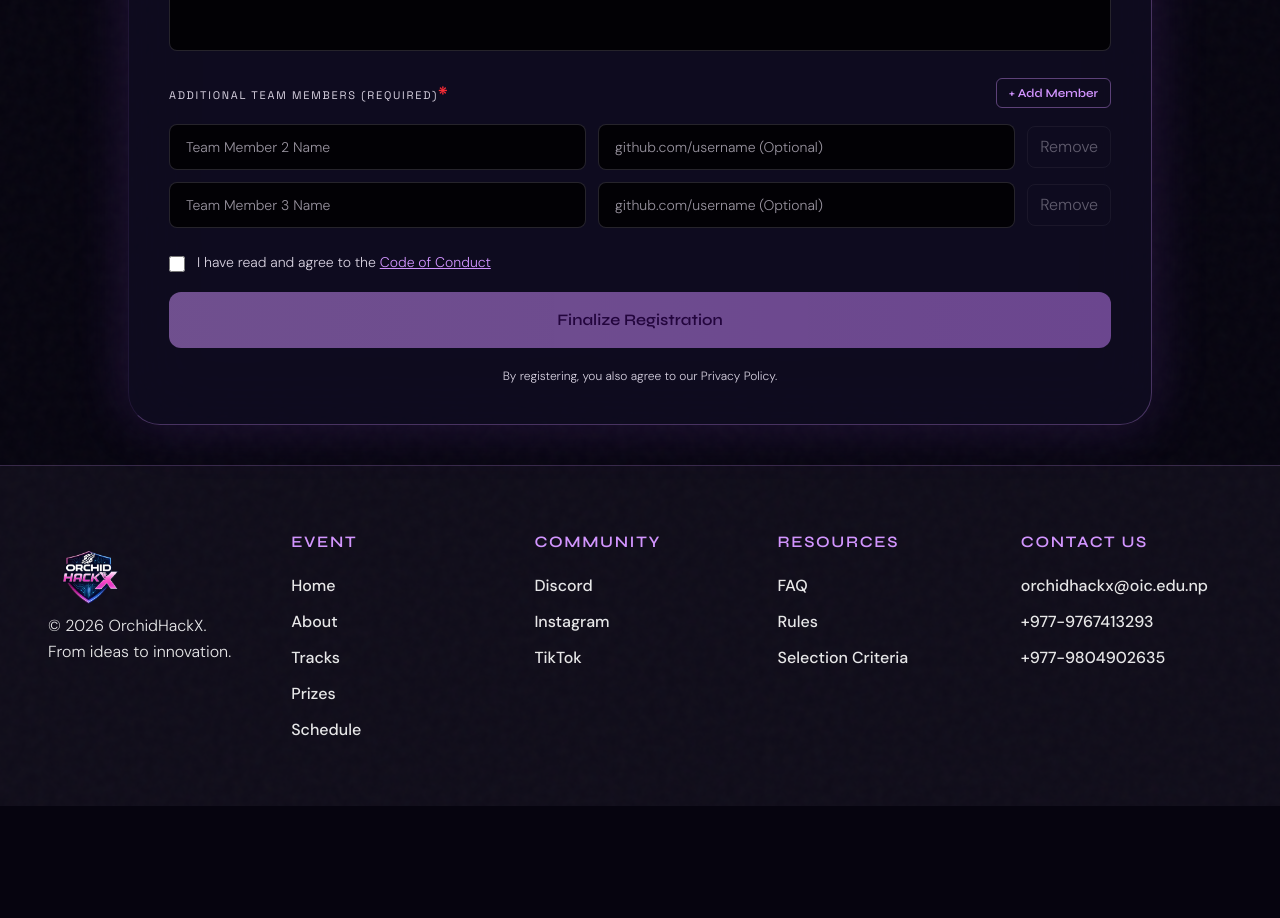
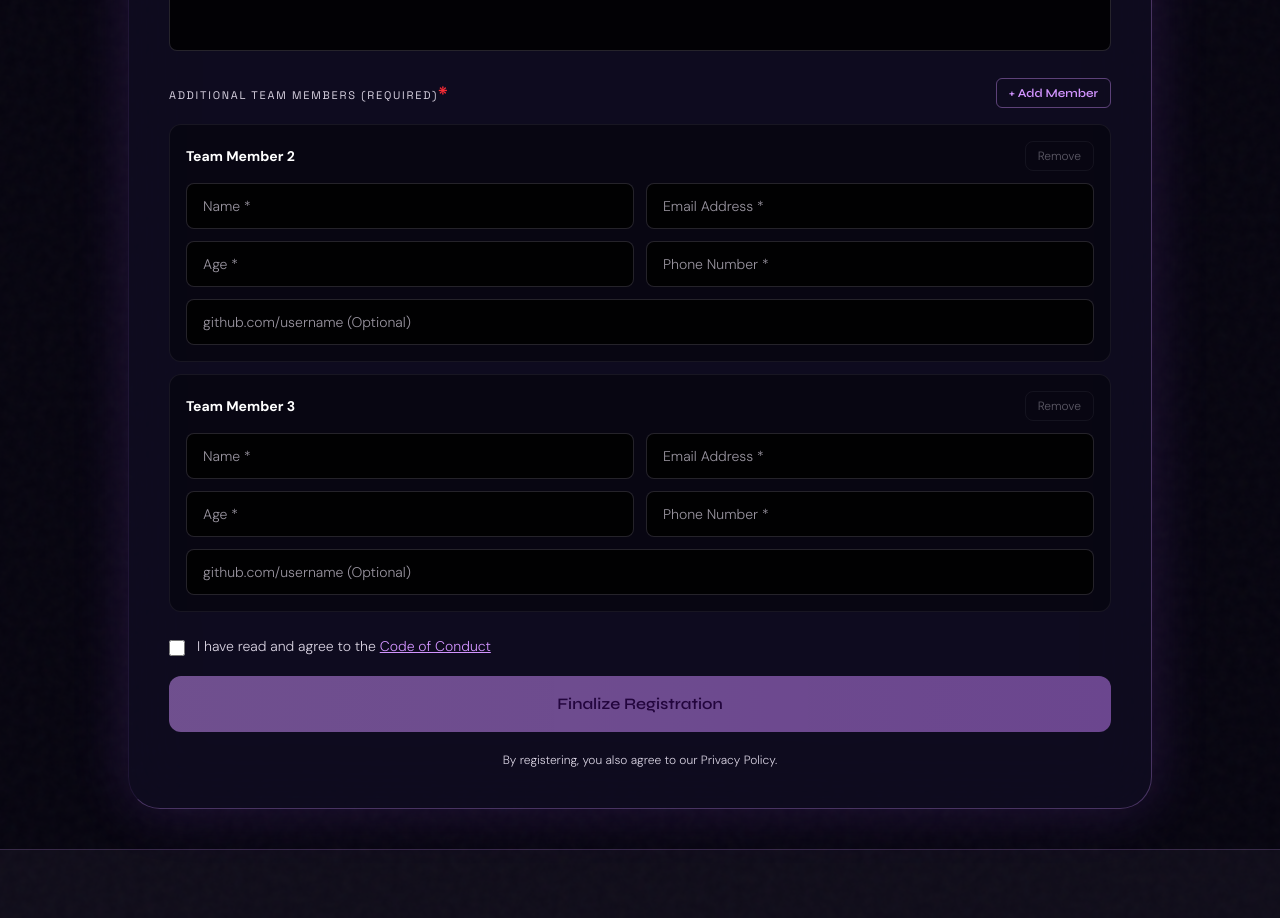
Before and after one commit to sandeepregmi1/Orchid-HackX-frontend, a React (Vite) app: page /register in a window 1280 px wide. Shown: the part 1280-2198 px from the top of the page. Before the commit the page ends 2086 px from the top, so only its background shows below. Built offline with nearby package versions, Linux system fonts and the light colour scheme.

Commit message:
including additional field in team members

```diff
--- a/src/pages/Register.tsx
+++ b/src/pages/Register.tsx
@@ -26,14 +26,22 @@ interface InputProps {
   name?: string;
   value?: string | number;
   onChange?: (e: React.ChangeEvent<HTMLInputElement | HTMLTextAreaElement | HTMLSelectElement>) => void;
+  min?: string | number;
+  max?: string | number;
+  maxLength?: number;
+  pattern?: string;
+  title?: string;
 }
 
 interface TeamMember {
   name: string;
   github: string;
+  email: string;
+  age: string;
+  phoneNumber: string;
 }
 
-function InputField({ placeholder, type = 'text', required = false, name, value, onChange }: InputProps) {
+function InputField({ placeholder, type = 'text', required = false, name, value, onChange, min, max, maxLength, pattern, title }: InputProps) {
   return (
     <input
       required={required}
@@ -42,6 +50,11 @@ function InputField({ placeholder, type = 'text', required = false, name, value,
       value={value}
       onChange={onChange}
       placeholder={placeholder}
+      min={min}
+      max={max}
+      maxLength={maxLength}
+      pattern={pattern}
+      title={title}
       className="w-full bg-black/80 border border-outline-variant/40 rounded-lg px-4 py-3.5 text-sm text-on-surface placeholder:text-on-surface-variant/70 focus:outline-none focus:border-primary transition-colors"
     />
   );
@@ -75,8 +88,8 @@ const [phoneError, setPhoneError] = useState('');
   const [selectedTrack, setSelectedTrack] = useState('AI / ML');
   const [cocAccepted, setCocAccepted] = useState(false);
   const [teamMembers, setTeamMembers] = useState<TeamMember[]>([
-    { name: '', github: '' },
-    { name: '', github: '' },
+    { name: '', github: '', email: '', age: '', phoneNumber: '' },
+    { name: '', github: '', email: '', age: '', phoneNumber: '' },
   ]);
 
   const navigate = useNavigate();
@@ -109,10 +122,37 @@ const handleChange = (
     setLoading(true);
     setIsError(false);
 
+    const userAge = parseInt(formData.age);
+    if (isNaN(userAge) || userAge < 18 || userAge > 24) {
+      setIsError(true);
+      setErrorMessage('Participant age must be between 18 and 24 years old');
+      setLoading(false);
+      return;
+    }
+
     if (!/^9\d{9}$/.test(formData.phoneNumber)) {
       setIsError(true);
       setErrorMessage('Phone number must be 10 digits starting with 9');
+      setLoading(false);
       return;
+    }
+
+    // Validate team members
+    for (let i = 0; i < teamMembers.length; i++) {
+      const member = teamMembers[i];
+      const memberAge = parseInt(member.age);
+      if (isNaN(memberAge) || memberAge < 18 || memberAge > 24) {
+        setIsError(true);
+        setErrorMessage(`Team member ${member.name || i + 2} must be between 18 and 24 years old`);
+        setLoading(false);
+        return;
+      }
+      if (!/^9\d{9}$/.test(member.phoneNumber)) {
+        setIsError(true);
+        setErrorMessage(`Team member ${member.name || i + 2} phone number must be 10 digits starting with 9`);
+        setLoading(false);
+        return;
+      }
     }
 
     // Prepare JSON payload for Backend
@@ -165,7 +205,7 @@ const handleChange = (
 
   const addTeamMember = () => {
     if (teamMembers.length < 3) {
-      setTeamMembers((prev) => [...prev, { name: '', github: '' }]);
+      setTeamMembers((prev) => [...prev, { name: '', github: '', email: '', age: '', phoneNumber: '' }]);
       setTeamSize('4');
     }
   };
@@ -322,6 +362,8 @@ const handleChange = (
                           value={formData.age}
                           onChange={handleChange}
                           required
+                          min="18"
+                          max="24"
                         />
                       </div>
                     </div>
@@ -335,6 +377,10 @@ const handleChange = (
                         name="phoneNumber"
                         value={formData.phoneNumber}
                         onChange={handleChange}
+                        required
+                        maxLength={10}
+                        pattern="^9\d{9}$"
+                        title="Phone number must be 10 digits starting with 9"
                       />
                       {phoneError && (
                         <p className="text-red-500 text-xs font-medium">
@@ -504,35 +550,65 @@ const handleChange = (
                       {teamMembers.map((member, index) => (
                         <div
                           key={`member-${index}`}
-                          className="grid md:grid-cols-[1fr_1fr_auto] gap-3 items-center"
+                          className="flex flex-col gap-3 p-4 border border-outline-variant/20 rounded-xl bg-black/40 relative"
                         >
+                          <div className="flex justify-between items-center">
+                            <span className="text-sm font-semibold text-on-surface">Team Member {index + 2}</span>
+                            <button
+                              type="button"
+                              onClick={() => removeTeamMember(index)}
+                              disabled={teamMembers.length <= 2}
+                              className="px-3 py-1.5 rounded-lg border border-outline-variant/40 text-on-surface-variant hover:text-on-surface hover:border-red-500/40 hover:text-red-500 disabled:opacity-40 disabled:cursor-not-allowed transition-colors text-xs"
+                            >
+                              Remove
+                            </button>
+                          </div>
+                          <div className="grid md:grid-cols-2 gap-3">
                             <input
                               type="text"
                               required
                               value={member.name}
-                            onChange={(e) =>
-                              updateTeamMember(index, 'name', e.target.value)
-                            }
-                            placeholder={`Team Member ${index + 2} Name`}
+                              onChange={(e) => updateTeamMember(index, 'name', e.target.value)}
+                              placeholder={`Name *`}
+                              className="w-full bg-black/80 border border-outline-variant/40 rounded-lg px-4 py-3 text-sm text-on-surface placeholder:text-on-surface-variant/70 focus:outline-none focus:border-primary transition-colors"
+                            />
+                            <input
+                              type="email"
+                              required
+                              value={member.email}
+                              onChange={(e) => updateTeamMember(index, 'email', e.target.value)}
+                              placeholder="Email Address *"
+                              className="w-full bg-black/80 border border-outline-variant/40 rounded-lg px-4 py-3 text-sm text-on-surface placeholder:text-on-surface-variant/70 focus:outline-none focus:border-primary transition-colors"
+                            />
+                            <input
+                              type="number"
+                              required
+                              min="18"
+                              max="24"
+                              value={member.age}
+                              onChange={(e) => updateTeamMember(index, 'age', e.target.value)}
+                              placeholder="Age *"
+                              className="w-full bg-black/80 border border-outline-variant/40 rounded-lg px-4 py-3 text-sm text-on-surface placeholder:text-on-surface-variant/70 focus:outline-none focus:border-primary transition-colors"
+                            />
+                            <input
+                              type="text"
+                              required
+                              maxLength={10}
+                              pattern="^9\d{9}$"
+                              title="Phone number must be 10 digits starting with 9"
+                              value={member.phoneNumber}
+                              onChange={(e) => updateTeamMember(index, 'phoneNumber', e.target.value)}
+                              placeholder="Phone Number *"
                               className="w-full bg-black/80 border border-outline-variant/40 rounded-lg px-4 py-3 text-sm text-on-surface placeholder:text-on-surface-variant/70 focus:outline-none focus:border-primary transition-colors"
                             />
                             <input
                               type="text"
                               value={member.github}
-                            onChange={(e) =>
-                              updateTeamMember(index, 'github', e.target.value)
-                            }
+                              onChange={(e) => updateTeamMember(index, 'github', e.target.value)}
                               placeholder="github.com/username (Optional)"
-                            className="w-full bg-black/80 border border-outline-variant/40 rounded-lg px-4 py-3 text-sm text-on-surface placeholder:text-on-surface-variant/70 focus:outline-none focus:border-primary transition-colors"
+                              className="w-full md:col-span-2 bg-black/80 border border-outline-variant/40 rounded-lg px-4 py-3 text-sm text-on-surface placeholder:text-on-surface-variant/70 focus:outline-none focus:border-primary transition-colors"
                             />
-                          <button
-                            type="button"
-                            onClick={() => removeTeamMember(index)}
-                            disabled={teamMembers.length <= 2}
-                            className="px-3 py-2 rounded-lg border border-outline-variant/40 text-on-surface-variant hover:text-on-surface hover:border-primary/40 disabled:opacity-40 disabled:cursor-not-allowed transition-colors"
-                          >
-                            Remove
-                          </button>
+                          </div>
                         </div>
                       ))}
                     </div>
```
Lines whose indentation alone changed are shown as unchanged.
